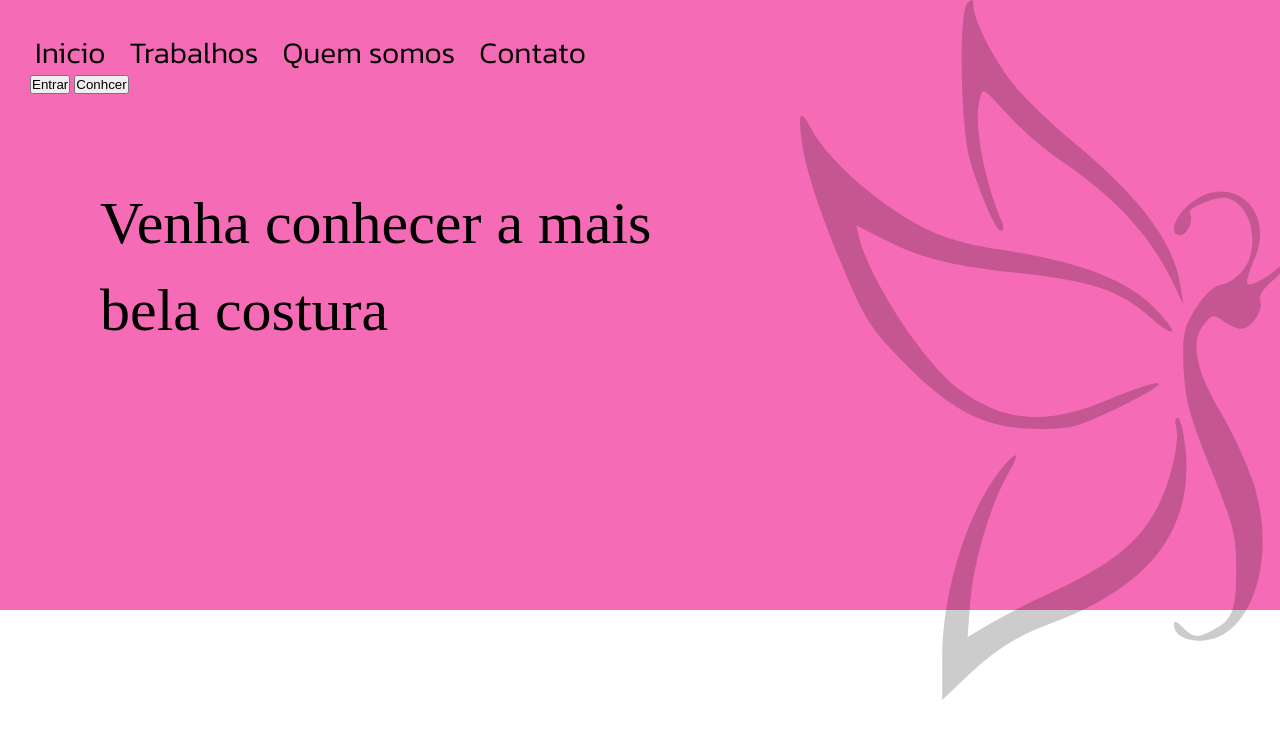
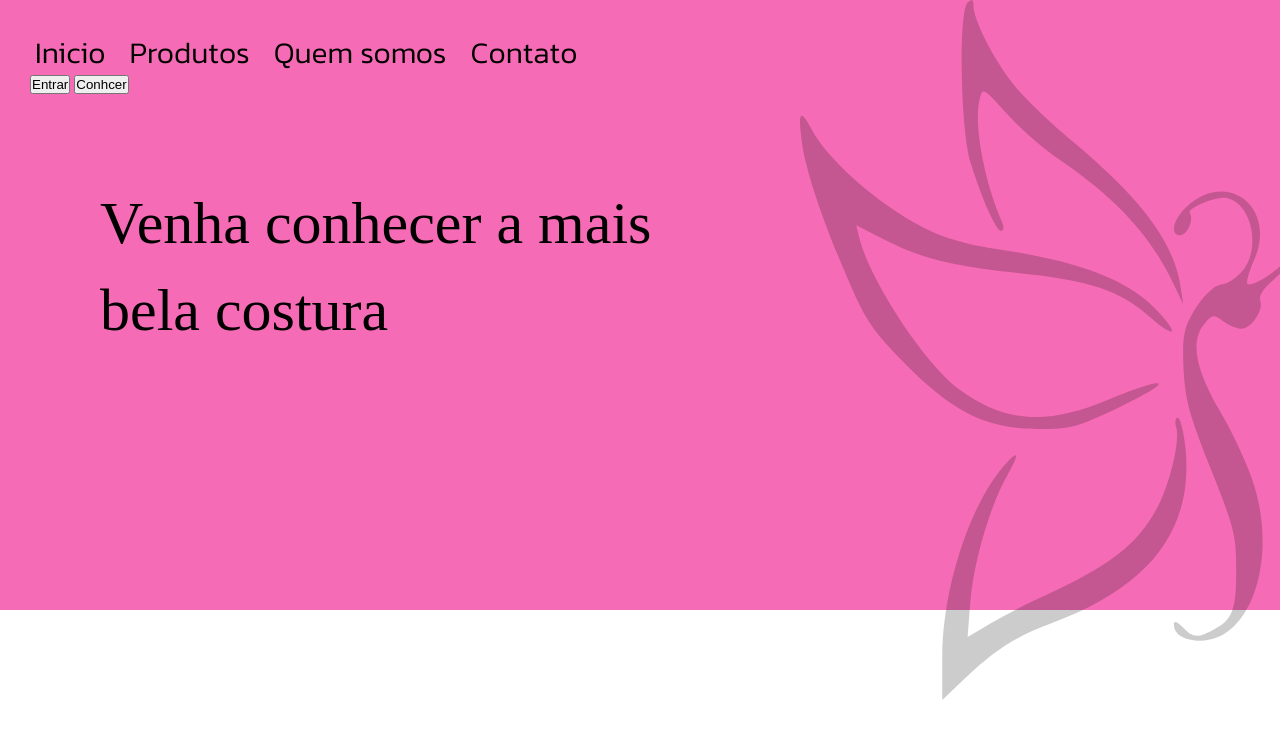
Before and after one commit to Arlissonjaques/site, a plain HTML site: page index.html in a window 1280 px wide. Shown: the top 738 px of the page. Drawn offline with Linux system fonts and the light colour scheme; a web font is replaced by a local one.

Commit message:
nome alterado

```diff
--- a/index.html
+++ b/index.html
@@ -16,7 +16,7 @@
             <header>
                 <nav class="menu">
                     <a href="">Inicio</a>
-                    <a href="">Trabalhos</a>
+                    <a href="">Produtos</a>
                     <a href="">Quem somos</a>
                     <a href="">Contato</a>
                 </nav>
```
